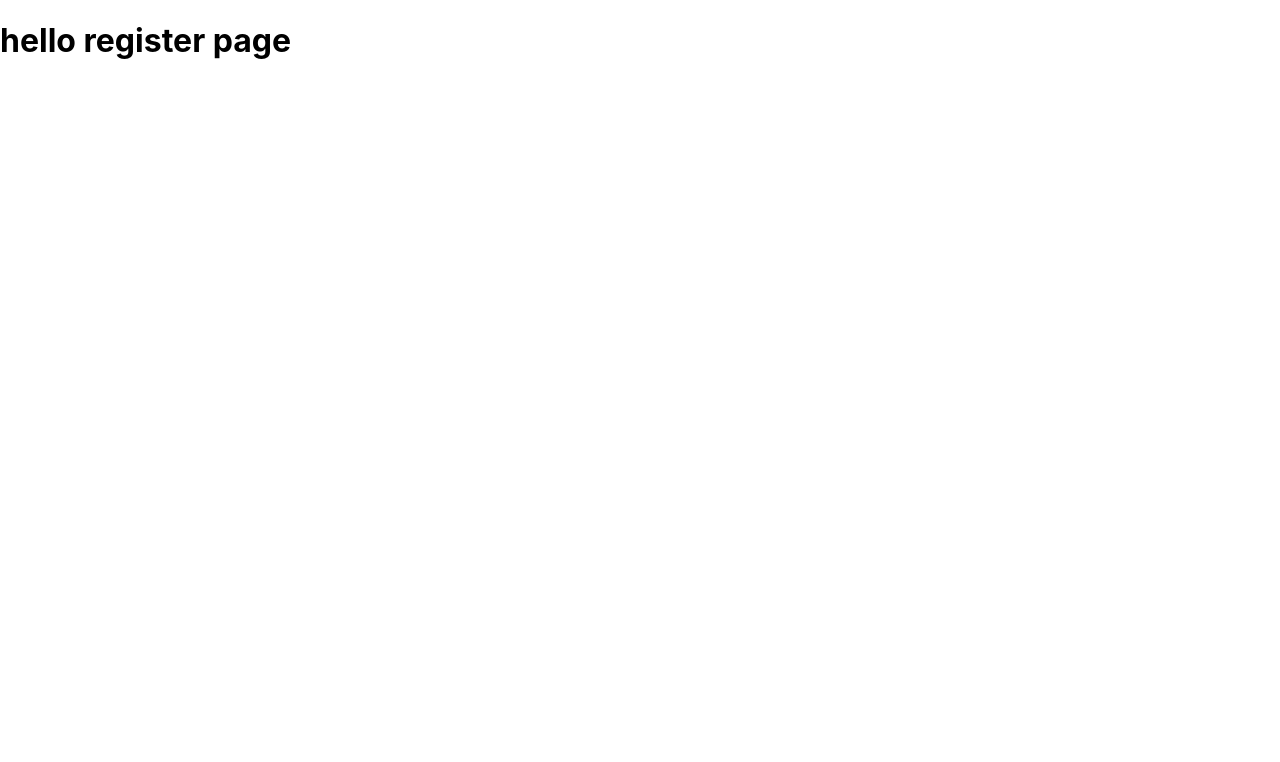
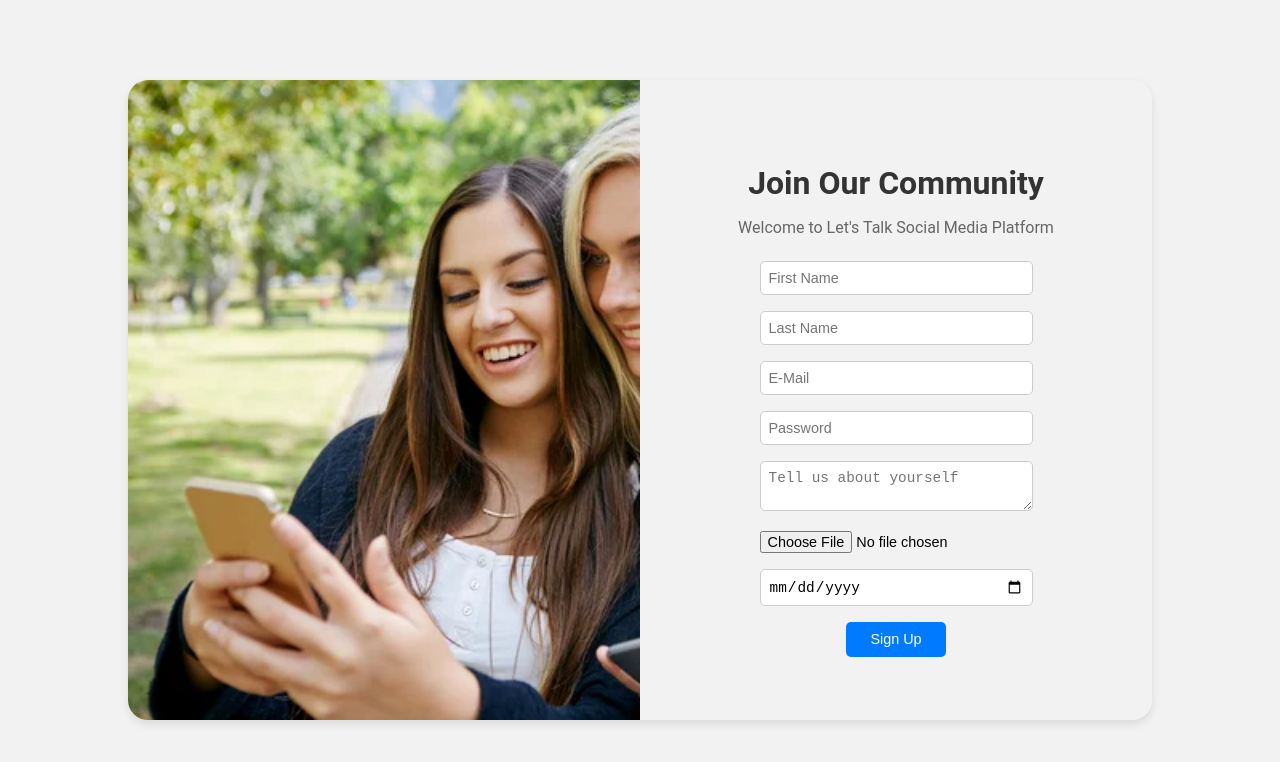
Before and after one commit to Mouinbhm/SocialMedia_MERN_App, a React (Create React App) app in the folder frontend/: page /register in a window 1280 px wide. Shown: the top 762 px of the page. Built offline with nearby package versions, Linux system fonts and the light colour scheme.

Commit message:
Register Page

```diff
--- a/frontend/src/App.css
+++ b/frontend/src/App.css
@@ -1,38 +1,87 @@
-.App {
-  text-align: center;
+* {
+  box-sizing: border-box;
 }
 
-.App-logo {
-  height: 40vmin;
-  pointer-events: none;
+html,
+body {
+  width: 100%;
+  padding: 0;
+  margin: 0;
+  font-family: 'Roboto', sans-serif;
+  background-color: #f2f2f2;
 }
 
-@media (prefers-reduced-motion: no-preference) {
-  .App-logo {
-    animation: App-logo-spin infinite 20s linear;
-  }
+.register {
+  margin: 10vh auto;
+  width: 80vw;
+  height: 80vh;
+  overflow: hidden;
+  border-radius: 20px;
+  box-shadow: 0 4px 10px rgba(0, 0, 0, 0.1);
+  display: flex;
 }
 
-.App-header {
-  background-color: #282c34;
-  min-height: 100vh;
+.register-cover {
+  background-image: url(../public/registerimg.jpg);
+  background-size: cover;
+  width: 50%;
+  height: 100%;
+}
+
+.register-content {
+  width: 50%;
+  text-align: center;
+  padding: 1.5rem; /* Ajustement de la taille du padding */
   display: flex;
   flex-direction: column;
+  justify-content: center;
   align-items: center;
-  justify-content: center;
-  font-size: calc(10px + 2vmin);
-  color: white;
 }
 
-.App-link {
-  color: #61dafb;
+.register-content h1 {
+  color: #333;
+  font-size: 2rem; /* Réduction de la taille de la police */
+  margin-bottom: 1rem; /* Réduction de la marge inférieure */
 }
 
-@keyframes App-logo-spin {
-  from {
-    transform: rotate(0deg);
-  }
-  to {
-    transform: rotate(360deg);
-  }
+.register-content p {
+  color: #666;
+  font-size: 1rem; /* Réduction de la taille de la police */
+  margin-bottom: 1.5rem; /* Réduction de la marge inférieure */
 }
+
+.form-group {
+  margin-bottom: 1rem; /* Réduction de la marge inférieure */
+}
+
+input[type="text"],
+input[type="email"],
+input[type="password"],
+textarea,
+input[type="date"] {
+  width: 100%;
+  padding: 0.5rem; /* Réduction de la taille du padding */
+  font-size: 0.9rem; /* Réduction de la taille de la police */
+  border: 1px solid #ccc;
+  border-radius: 5px;
+}
+
+input[type="file"] {
+  font-size: 0.9rem; /* Réduction de la taille de la police */
+  border: none;
+}
+
+button.signup {
+  padding: 0.6rem 1.5rem; /* Réduction de la taille du padding */
+  font-size: 0.9rem; /* Réduction de la taille de la police */
+  color: #fff;
+  background-color: #007bff;
+  border: none;
+  border-radius: 5px;
+  cursor: pointer;
+  transition: background-color 0.3s ease;
+}
+
+button.signup:hover {
+  background-color: #0056b3;
+}
--- a/frontend/src/App.js
+++ b/frontend/src/App.js
@@ -1,6 +1,7 @@
 import "./App.css";
 
 import { RouterProvider, createBrowserRouter } from "react-router-dom";
+import Register from "./pages/register.js";
 
 function App() {
   const router = createBrowserRouter([
@@ -18,11 +19,7 @@ function App() {
     },
     {
       path: "/register",
-      element: (
-        <div>
-          <h1>hello register page</h1>
-        </div>
-      ),
+      element: <Register />,
     },
   ]);
   return (
--- /dev/null
+++ b/frontend/src/pages/register.js
@@ -0,0 +1,50 @@
+import React from "react";
+
+const Register = () => {
+  return (
+    <div className="register">
+      <div className="register-cover"></div>
+
+      <div className="register-content">
+        <div>
+          <h1>Join Our Community</h1>
+          <p>Welcome to Let's Talk Social Media Platform</p>
+        </div>
+
+        <form>
+          <div className="form-group">
+            <input type="text" placeholder="First Name" />
+          </div>
+
+          <div className="form-group">
+            <input type="text" placeholder="Last Name" />
+          </div>
+
+          <div className="form-group">
+            <input type="email" placeholder="E-Mail" />
+          </div>
+
+          <div className="form-group">
+            <input type="password" placeholder="Password" />
+          </div>
+
+          <div className="form-group">
+            <textarea placeholder="Tell us about yourself"></textarea>
+          </div>
+
+          <div className="form-group">
+            <input type="file" accept="image/*" />
+          </div>
+
+          <div className="form-group">
+            <input type="date" placeholder="Birthdate" />
+          </div>
+
+          <button className="btn signup"> Sign Up </button>
+        </form>
+      </div>
+    </div>
+  );
+};
+
+export default Register;
```
Also changed, not shown: frontend/public/registerimg.jpg (added).
